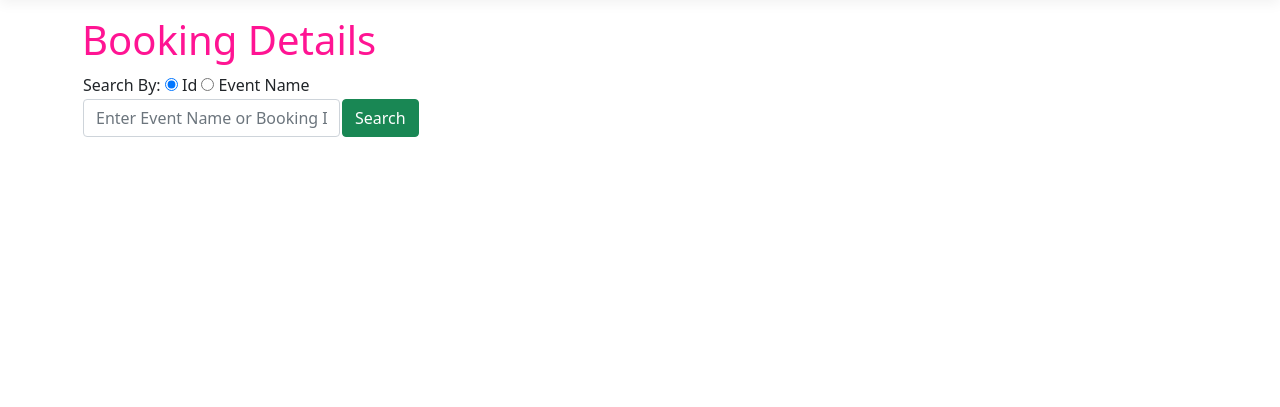
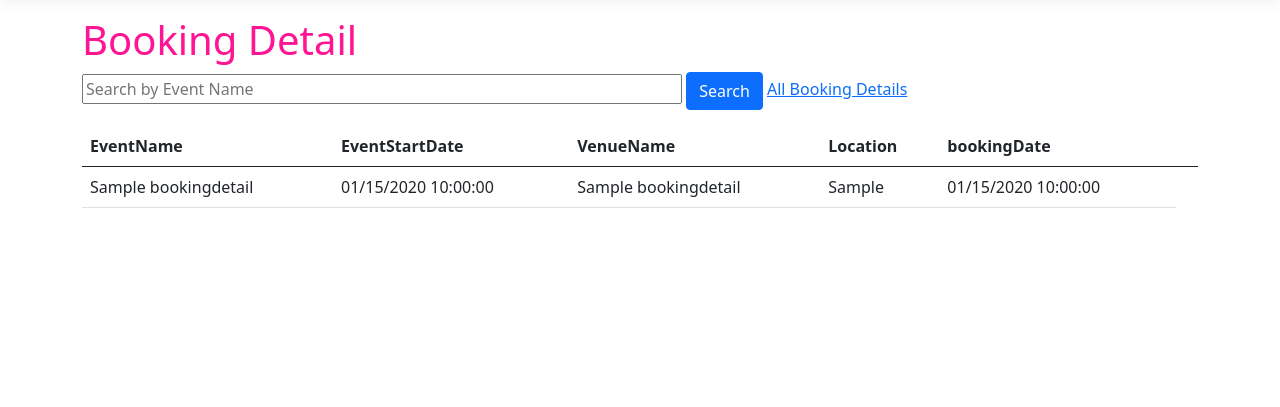
Before and after one commit to ambercoltman/CampusPrj-EventEase, an ASP.NET Core app: page /BookingDetail in a window 1280 px wide. Shown: the part 57-464 px from the top of the page. Run offline with ASP.NET Core 8, Linux system fonts and the light colour scheme; tables that the repository leaves empty hold one stand-in row (values such as "Sample post"); style sheets or scripts are compiled from the project's sources; some libraries are stand-ins or nearby versions.

Commit message:
Implemented Search Function

```diff
--- a/EventEase/Controllers/BookingDetailController.cs
+++ b/EventEase/Controllers/BookingDetailController.cs
@@ -1,12 +1,35 @@
+using EventEase.Models;
 using Microsoft.AspNetCore.Mvc;
+using Microsoft.EntityFrameworkCore;
 
 namespace EventEase.Controllers
 {
     public class BookingDetailController : Controller
     {
-        public IActionResult Index()
+        private readonly ApplicationDBContexts _context;
+        public BookingDetailController(ApplicationDBContexts context)
         {
-            return View();
+            _context = context;
+        }
+        public async Task<IActionResult>Index(string search)
+        {
+            ViewData["BookingDetails"] = search;
+            var query = from d in _context.BookingDetail select d;
+            if (!string.IsNullOrEmpty(search))
+            {
+                query = query.Where(d => d.EventName.Contains(search));
+            }
+            return View(await query.AsNoTracking().ToListAsync());
+        }
+
+        public async Task<IActionResult> BookingDetails(string search)
+        {
+            var bookings = from b in _context.BookingDetail select b;
+            if(!string.IsNullOrEmpty(search))
+            {
+                bookings = bookings.Where(b => b.EventName.Contains(search));
+            }
+            return View(bookings.ToList());
         }
     }
 }
--- a/EventEase/Models/ApplicationDBContexts.cs
+++ b/EventEase/Models/ApplicationDBContexts.cs
@@ -11,6 +11,6 @@ namespace EventEase.Models
         public DbSet<Venues> Venues { get; set; }
         public DbSet<Events> Events { get; set; }
         public DbSet<Booking> Booking { get; set; }
-        public DbSet<EventEase.Models.BookingDetail> BookingDetail { get; set; } = default!;
+        public DbSet<BookingDetail> BookingDetail { get; set; }
     }
 }
--- a/EventEase/Models/BookingDetail.cs
+++ b/EventEase/Models/BookingDetail.cs
@@ -2,7 +2,11 @@ namespace EventEase.Models
 {
     public class BookingDetail
     {
-        public int Id { get; set; }
+        public long Id { get; set; }
         public string EventName { get; set; }
+        public DateTime EventStartDate { get; set; }
+        public string VenueName { get; set; }
+        public string Location { get; set; }
+        public DateTime bookingDate { get; set; }
     }
 }
--- a/EventEase/Program.cs
+++ b/EventEase/Program.cs
@@ -14,7 +14,8 @@ namespace EventEase
             // Add services to the container.
             builder.Services.AddControllersWithViews();
 
-            builder.Services.AddDbContext<ApplicationDBContexts>(options => options.UseSqlServer(builder.Configuration.GetConnectionString("DefaultConnection")));
+            builder.Services.AddDbContext<ApplicationDBContexts>(options => options.UseSqlServer
+            (builder.Configuration.GetConnectionString("DefaultConnection")));
 
 
             //Configure the Azure Blob Storage
--- a/EventEase/Views/BookingDetail/Index.cshtml
+++ b/EventEase/Views/BookingDetail/Index.cshtml
@@ -1,28 +1,59 @@
+@model IEnumerable<EventEase.Models.BookingDetail>
+
 @{
-    ViewData["Title"] = "Booking Details";
+    ViewData["Title"] = "Index";
 }
-<h1 style="color:deeppink">Booking Details</h1>
-<div>
-    @using (Html.BeginForm("Index", "Product", FormMethod.Get))
-    {
-        <table>
-            <tr>
-                <td>
-                    <span> Search By:</span>
-                    @Html.RadioButton("SearchBy", "Id", true)
-                    <text> Id </text>
-                    @Html.RadioButton("SearchBy", "Event Name")
-                    <text> Event Name </text>
-                </td>
-            </tr>
-            <tr>
-                <td>
-                    @Html.TextBox("Search", null, new { Class = "form-control", placeholder = "Enter Event Name or Booking Id." })
-                </td>
-                <td>
-                    <input type="submit" value="Search" class="btn btn-success" />
-                </td>
-            </tr>
-        </table>
-    }
-</div>
+
+<h1 style="color:deeppink">Booking Detail</h1>
+
+        <form method="get" asp-action"Index">
+            <p>
+        <input type="search" placeholder="Search by Event Name" value="@ViewData["BookingDetails"]" name="search" style="width:600px;"/>
+        <input type="submit" value="Search" class="btn btn-primary"/>
+        <a asp-action="Index">All Booking Details</a>
+            </p>
+        </form>
+
+<table class="table">
+    <thead>
+        <tr>
+            <th>
+                @Html.DisplayNameFor(model => model.EventName)
+            </th>
+            <th>
+                @Html.DisplayNameFor(model => model.EventStartDate)
+            </th>
+            <th>
+                @Html.DisplayNameFor(model => model.VenueName)
+            </th>
+            <th>
+                @Html.DisplayNameFor(model => model.Location)
+            </th>
+            <th>
+                @Html.DisplayNameFor(model => model.bookingDate)
+            </th>
+            <th></th>
+        </tr>
+    </thead>
+    <tbody>
+@foreach (var item in Model) {
+        <tr>
+            <td>
+                @Html.DisplayFor(modelItem => item.EventName)
+            </td>
+            <td>
+                @Html.DisplayFor(modelItem => item.EventStartDate)
+            </td>
+            <td>
+                @Html.DisplayFor(modelItem => item.VenueName)
+            </td>
+            <td>
+                @Html.DisplayFor(modelItem => item.Location)
+            </td>
+            <td>
+                @Html.DisplayFor(modelItem => item.bookingDate)
+            </td>
+        </tr>
+}
+    </tbody>
+</table>
```
